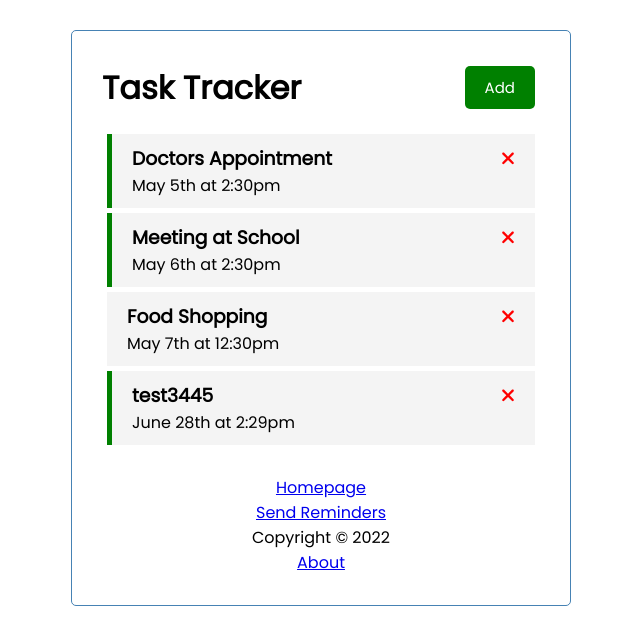
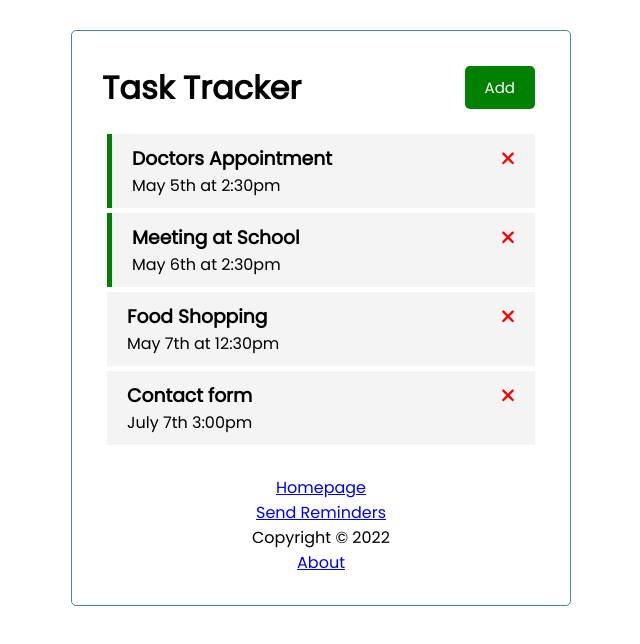
Before and after one commit to Favk/Task-Tracker, an Angular app: page / in a window 1280 px wide. Shown: the top 644 px of the page, without its empty margins (319-959 px from the left). Built offline with nearby package versions, Linux system fonts and the light colour scheme; no server answers; data requests are answered from the project's data file.

Commit message:
email form still not working

```diff
--- a/db.json
+++ b/db.json
@@ -19,9 +19,9 @@
       "reminder": false
     },
     {
-      "text": "test3445",
-      "day": "June 28th at 2:29pm",
-      "reminder": true,
+      "text": "Contact form",
+      "day": "July 7th 3:00pm",
+      "reminder": false,
       "id": 4
     }
   ]
--- a/src/app/components/contact/contact.component.ts
+++ b/src/app/components/contact/contact.component.ts
@@ -1,6 +1,5 @@
 import { Component, OnInit } from '@angular/core';
 import "../../../assets/smtp.js";
-import "../../../../.env";
 import { NgForm } from "@angular/forms";
 import { EmailService } from "../../services/email.service";
 
```
